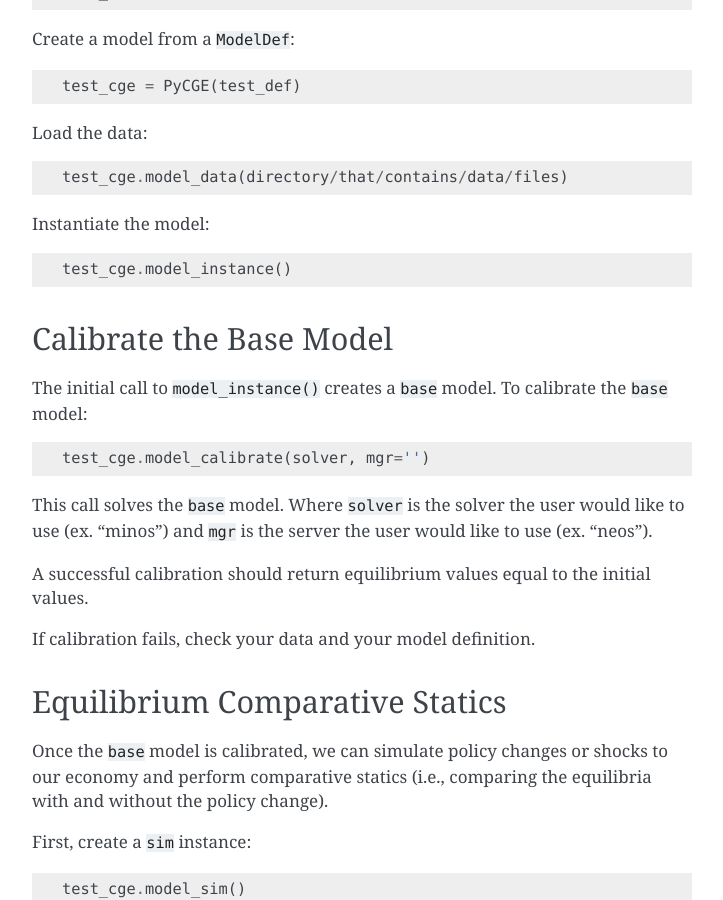
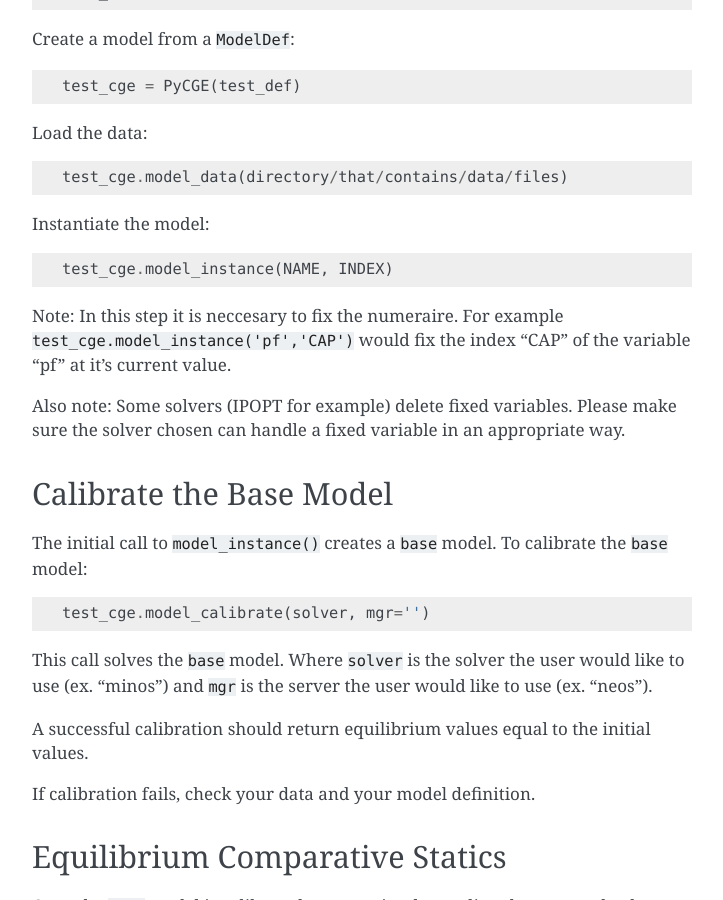
Before and after one commit to juanfung/pycge, a Sphinx documentation site: the page built from docs/index.rst, in a window 1280 px wide and 900 px high, scrolled down 1613 px. Shown: the whole window, without its empty margins (388-1111 px from the left). Built offline with Sphinx 7.4.7, drawn with Linux system fonts in a browser that asks for light colours.

Commit message:
adds information on fixing the numeraire to the docs

```diff
--- a/docs/index.rst
+++ b/docs/index.rst
@@ -90,8 +90,13 @@ Load the data::
 
 Instantiate the model::
 
-    test_cge.model_instance()
+    test_cge.model_instance(NAME, INDEX)
 
+Note: In this step it is neccesary to fix the numeraire. For example ``test_cge.model_instance('pf','CAP')`` would fix
+the index "CAP" of the variable "pf" at it's current value.
+
+Also note: Some solvers (IPOPT for example) delete fixed variables. Please make sure the solver chosen can handle a fixed
+variable in an appropriate way.
 
 Calibrate the Base Model
 ------------------------
```
